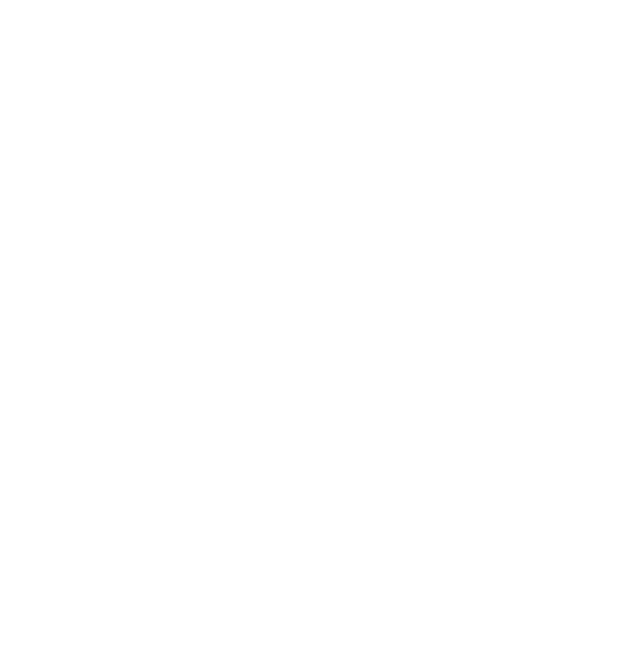
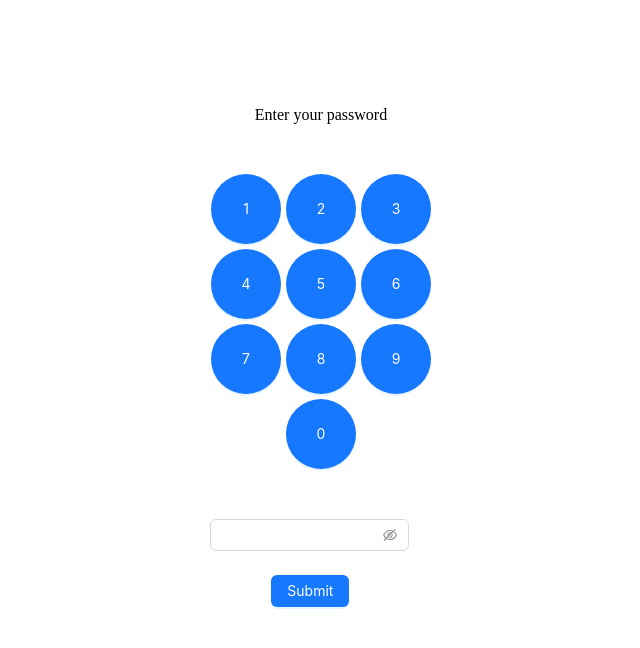
Before and after one commit to Aleks2580/restaurant-management-software, a React (Create React App) app in the folder client/: page /waiter in a window 1280 px wide. Before the commit this address had no page. Shown: the top 648 px of the page, without its empty margins (319-959 px from the left). Built offline with nearby package versions, Linux system fonts and the light colour scheme.

Commit message:
waiter page styles release 0

```diff
--- a/client/src/App.js
+++ b/client/src/App.js
@@ -1,7 +1,7 @@
 
 import { Routes, Route } from 'react-router-dom';
 import LoginManager from './Components/LoginManager/LoginManager';
-import LoginServer from './Components/LoginServer/LoginServer';
+import LoginWaiter from './Components/LoginWaiter/LoginWaiter';
 import Main from './Components/Main/Main';
 
 function App() {
@@ -12,7 +12,7 @@
          {/* <Main /> */}
          <Route path='/' element={<Main />} />
           <Route path='/manager' element={<LoginManager />} />
-          <Route path='/server' element={<LoginServer />} />
+          <Route path='/waiter' element={<LoginWaiter />} />
          </Routes>
     </>
   );
--- a/client/src/Components/LoginManager/LoginManager.jsx
+++ b/client/src/Components/LoginManager/LoginManager.jsx
@@ -1,4 +1,5 @@
 import React from "react";
+import style from "./LoginManager.module.css";
 
 export default function LoginManager() {
   return <div>LoginManager</div>;
--- a/client/src/Components/LoginServer/LoginServer.jsx
+++ /dev/null
@@ -1,66 +0,0 @@
-import React from "react";
-import { Button, Form, Input } from "antd";
-import style from "./LoginServer.module.css";
-
-export default function LoginWaiter() {
-  return (
-    <div className={style.server}>
-      <div className={style.digits}>
-        <Button type="primary" shape="circle">
-          1
-        </Button>
-        <Button type="primary" shape="circle">
-          2
-        </Button>
-        <Button type="primary" shape="circle">
-          3
-        </Button>
-
-        <Button type="primary" shape="circle">
-          4
-        </Button>
-        <Button type="primary" shape="circle">
-          5
-        </Button>
-        <Button type="primary" shape="circle">
-          6
-        </Button>
-
-        <Button type="primary" shape="circle">
-          7
-        </Button>
-        <Button type="primary" shape="circle">
-          8
-        </Button>
-        <Button type="primary" shape="circle">
-          9
-        </Button>
-
-        <Button className={style.zero} type="primary" shape="circle">
-          0
-        </Button>
-      </div>
-
-      <Form
-        name="basic"
-        labelCol={{ span: 8 }}
-        wrapperCol={{ span: 16 }}
-        initialValues={{ remember: true }}
-        autoComplete="off"
-      >
-        <Form.Item
-          name="password"
-          rules={[{ required: true, message: "Please input your password!" }]}
-        >
-          <Input.Password className={style.input_server} />
-        </Form.Item>
-
-        <Form.Item wrapperCol={{ offset: 8, span: 16 }}>
-          <Button type="primary" htmlType="submit">
-            Submit
-          </Button>
-        </Form.Item>
-      </Form>
-    </div>
-  );
-}
--- /dev/null
+++ b/client/src/Components/LoginWaiter/LoginWaiter.jsx
@@ -0,0 +1,67 @@
+import React from "react";
+import { Button, Form, Input } from "antd";
+import style from "./LoginWaiter.module.css";
+
+export default function Waiter() {
+  return (
+    <div className={style.waiter}>
+      <span>Enter your password</span>
+      <div className={style.digits}>
+        <Button className={style.button_waiter} type="primary" shape="circle">
+          1
+        </Button>
+        <Button className={style.button_waiter} type="primary" shape="circle">
+          2
+        </Button>
+        <Button className={style.button_waiter} type="primary" shape="circle">
+          3
+        </Button>
+
+        <Button className={style.button_waiter} type="primary" shape="circle">
+          4
+        </Button>
+        <Button className={style.button_waiter} type="primary" shape="circle">
+          5
+        </Button>
+        <Button className={style.button_waiter} type="primary" shape="circle">
+          6
+        </Button>
+
+        <Button className={style.button_waiter} type="primary" shape="circle">
+          7
+        </Button>
+        <Button className={style.button_waiter} type="primary" shape="circle">
+          8
+        </Button>
+        <Button className={style.button_waiter} type="primary" shape="circle">
+          9
+        </Button>
+
+        <Button className={style.zero} type="primary" shape="circle">
+          0
+        </Button>
+      </div>
+
+      <Form
+        name="basic"
+        labelCol={{ span: 8 }}
+        wrapperCol={{ span: 16 }}
+        initialValues={{ remember: true }}
+        autoComplete="off"
+      >
+        <Form.Item
+          name="password"
+          rules={[{ required: true, message: "Input your password!" }]}
+        >
+          <Input.Password className={style.input_waiter} />
+        </Form.Item>
+
+        <Form.Item wrapperCol={{ offset: 8, span: 16 }}>
+          <Button type="primary" htmlType="submit">
+            Submit
+          </Button>
+        </Form.Item>
+      </Form>
+    </div>
+  );
+}
--- a/client/src/Components/LoginServer/LoginServer.module.css
+++ b/client/src/Components/LoginWaiter/LoginWaiter.module.css
@@ -1,4 +1,4 @@
-.server {
+.waiter {
   max-width: 100vw;
   height: 90vh;
   display: flex;
@@ -13,13 +13,21 @@
   grid-template-rows: repeat(4, 1fr);
   gap: 5px;
   margin-bottom: 50px;
+  margin-top: 50px;
 }
+
 
 .zero {
    grid-column: 2/3;
+   width: 70px;
+   height: 70px;
 }
 
-.input_server {
-  margin-left: 35px;
-  align-self: center;
+.input_waiter {
+  margin-left: 38px;
 }
+
+.button_waiter {
+  width: 70px;
+  height: 70px;
+}
--- a/client/src/Components/Main/Main.jsx
+++ b/client/src/Components/Main/Main.jsx
@@ -20,7 +20,7 @@
   };
 }
 const items = [
-  getItem(<Link to="/server">Server</Link>, "1", <PieChartOutlined />),
+  getItem(<Link to="/waiter">Waiter</Link>, "1", <PieChartOutlined />),
   getItem(<Link to="/manager">Manager</Link>, "2", <DesktopOutlined />),
   getItem("Option 3", "3", <ContainerOutlined />),
 ];
```
Also changed, not shown: client/src/Components/LoginManager/LoginManager.module.css (added).
